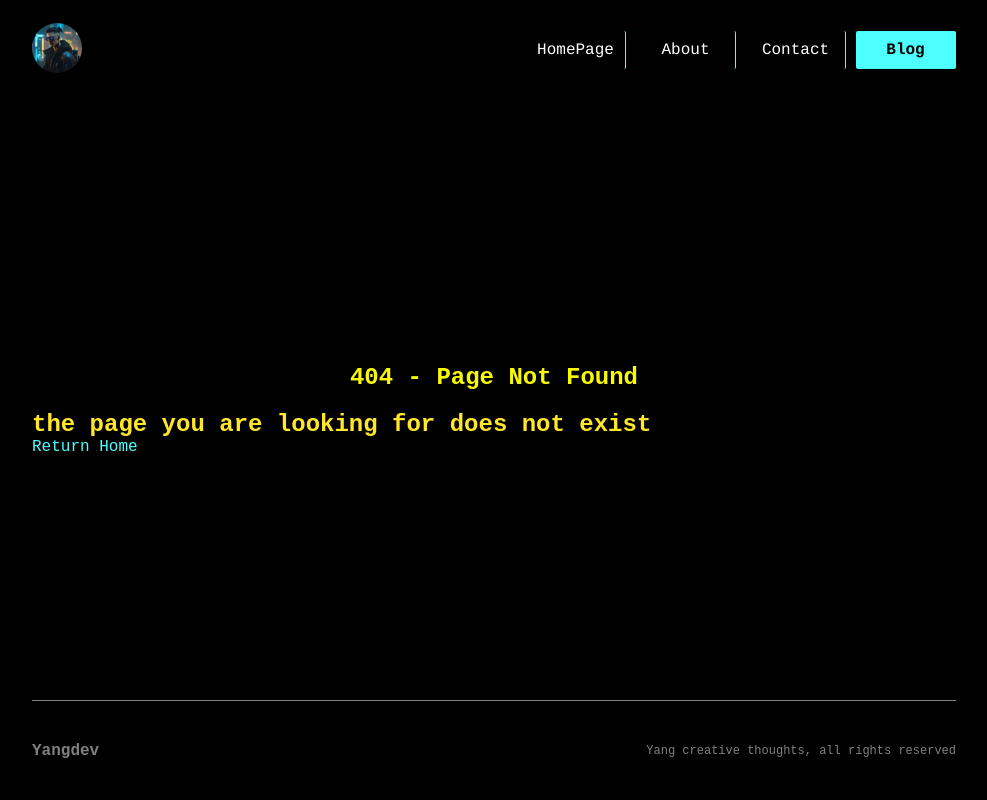
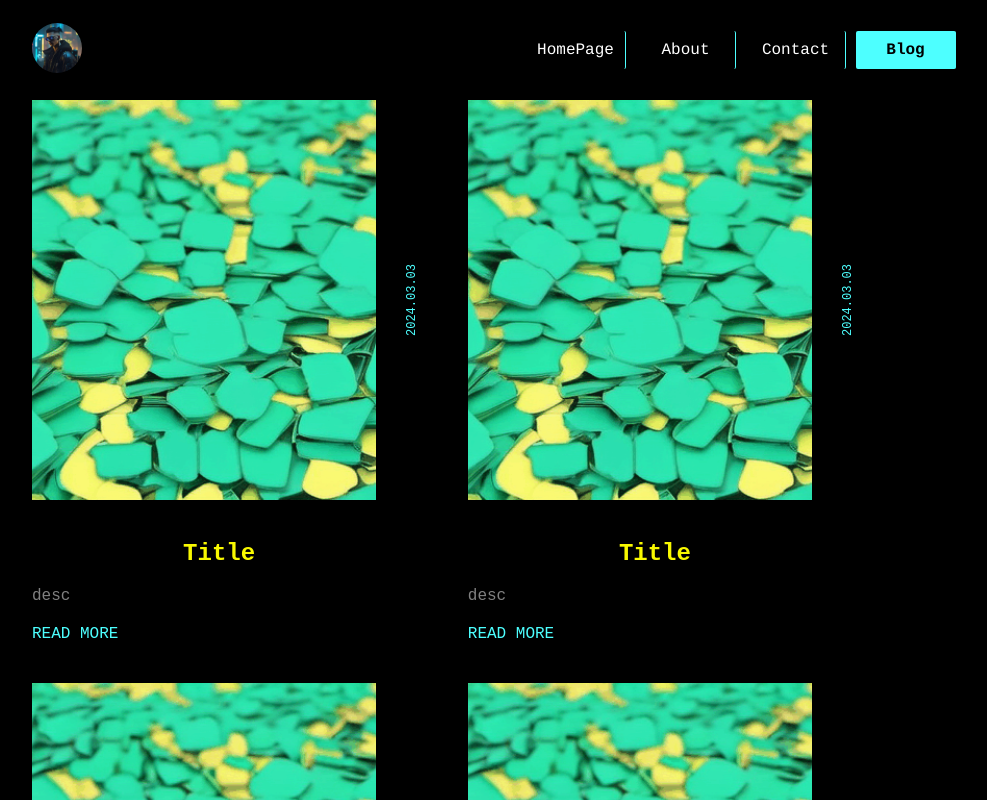
Before and after one commit to YangIsCoding/Blog_Web, a Next.js app: page /blog in a window 1280 px wide. Before the commit this address had no page. Shown: the top 800 px of the page, without its empty margins (146-1133 px from the left). Built offline with nearby package versions, Linux system fonts and the light colour scheme.

Commit message:
blog page design

```diff
--- /dev/null
+++ b/pages/api/[slug].js
@@ -0,0 +1,25 @@
+// pages/api/posts/[slug].js
+import { PrismaClient } from '@prisma/client';
+
+const prisma = new PrismaClient();
+
+export default async function handler(req, res) {
+  const { slug } = req.query;
+
+  const post = await prisma.post.findUnique({
+    where: {
+        id: Number(slug),
+    },
+    include: {
+        user: true,
+    },
+  });
+
+
+
+  if (post) {
+    res.status(200).json(post);
+  } else {
+    res.status(404).json({ message: 'Post not found' });
+  }
+}
--- /dev/null
+++ b/pages/api/posts.js
@@ -0,0 +1,15 @@
+// pages/api/posts.js
+import { PrismaClient } from '@prisma/client';
+
+const prisma = new PrismaClient();
+
+export default async function handler(req, res) {
+  try {
+    const posts = await prisma.post.findMany();
+    //console.log(posts);
+    res.status(200).json(posts);
+  } catch (e) {
+    console.error(e); // 打印錯誤到控制台
+    res.status(500).json({ error: 'Unable to fetch posts' }); // 發送錯誤響應
+  }
+}
--- /dev/null
+++ b/src/app/blog/[slug]/singlePost.module.css
@@ -0,0 +1,84 @@
+.container {
+  display: flex;
+  gap: 100px;
+}
+
+.imgContainer {
+
+  flex: 1;
+  position: relative;
+  height: calc(100vh - 200px);
+}
+
+.img{
+  object-fit: cover;
+}
+
+.Blogcontent {
+  max-width: 5000px; /* 限制最大宽度，避免内容溢出 */
+  overflow-x: auto; /* 当内容宽度超过容器宽度时，显示水平滚动条 */
+  padding: 20px; /* 在内容与容器边缘之间添加20px的空间 */
+  word-wrap: break-word; /* 允许长单词在必要时换行 */
+  box-sizing: border-box; /* 包括边框和内边距在元素总宽度和总高度内 */
+}
+
+
+.textContainer {
+  flex: 2;
+  display: flex;
+  flex-direction: column;
+  gap: 50px;
+  max-width: 800px;
+}
+
+.title{
+  font-size: 64px;
+}
+
+.detail{
+  display: flex;
+  gap: 20px;
+}
+
+.avatar{
+  object-fit: cover;
+  width: 50px;
+  height: 50px;
+}
+
+.detailText{
+  display: flex;
+  flex-direction: column;
+  gap: 10px;
+}
+
+.detailTitle{
+  color: gray;
+  font-weight: bold;
+}
+
+.detailValue{
+  font-weight: 500;
+}
+
+.content{
+  font-size: 20px;
+}
+
+@media (max-width:768px){
+  .imgContainer{
+    display: none;
+  }
+}
+
+@media(max-width: 640px){
+    .container{
+       width: 475px;
+    }
+}
+
+@media(max-width: 475){
+    .container{
+       width: 380px;
+    }
+}
--- /dev/null
+++ b/src/app/blog/blog.module.css
@@ -0,0 +1,21 @@
+.container {
+  display: flex;
+  flex-wrap: wrap;
+  gap: 20px;
+}
+
+.post {
+  width: 30%;
+}
+
+@media screen and (max-width: 1280px) {
+  .post {
+    width: 45%;
+  }
+}
+
+@media screen and (max-width: 768px) {
+  .post {
+    width: 100%;
+  }
+}
--- /dev/null
+++ b/src/app/blog/page.jsx
@@ -0,0 +1,15 @@
+import React from 'react';
+import styles from "./blog.module.css";
+import PostCard from "@/components/postCard/postCard";
+
+const BlogPage = async () => {
+  return (
+    <div className={styles.container}>
+        <div className={ styles.post}><PostCard/></div>
+        <div className={ styles.post}><PostCard/></div>
+        <div className={ styles.post}><PostCard/></div>
+        <div className={ styles.post}><PostCard/></div>
+    </div>
+  );
+}
+export default BlogPage;
--- /dev/null
+++ b/src/components/postCard/postCard.jsx
@@ -0,0 +1,27 @@
+import Image from "next/image"
+import styles from "./postCard.module.css"
+import Link from "next/link"
+
+const PostCard = ({ }) => {
+  return (
+    <div className={styles.container}>
+
+      <div className={styles.top}>
+        {
+          <div className={styles.imgContainer}>
+            <Image src="/chips.gif" alt="" fill className={styles.img}/>
+          </div>
+        }
+        <span className={styles.date}>2024.03.03</span>
+      </div>
+
+      <div className={styles.bottom}>
+        <h1 className={styles.title}>Title</h1>
+        <p className={styles.desc}>desc </p>
+        <Link href = "/blog/post">READ MORE</Link>
+      </div>
+    </div>
+  )
+}
+
+export default PostCard
--- /dev/null
+++ b/src/components/postCard/postCard.module.css
@@ -0,0 +1,43 @@
+.container{
+  display: flex;
+  flex-direction: column;
+  gap: 20px;
+  margin-bottom: 20px;
+}
+
+.top{
+  display: flex;
+}
+
+.imgContainer{
+  width: 90%;
+  height: 400px;
+  position: relative;
+}
+
+.img{
+  object-fit: cover;
+}
+
+.date{
+  font-size: 12px;
+  transform: rotate(270deg);
+  margin: auto;
+}
+
+.title{
+  width: 90%;
+  font-size: 24px;
+  margin-bottom: 20px;
+}
+
+.desc{
+  width: 90%;
+  margin-bottom: 20px;
+  font-weight: 300;
+  color: gray;
+}
+
+.link{
+  text-decoration: underline;
+}
```
Also changed, not shown: src/app/blog/[slug]/page.jsx (added, +9 -0 lines).
